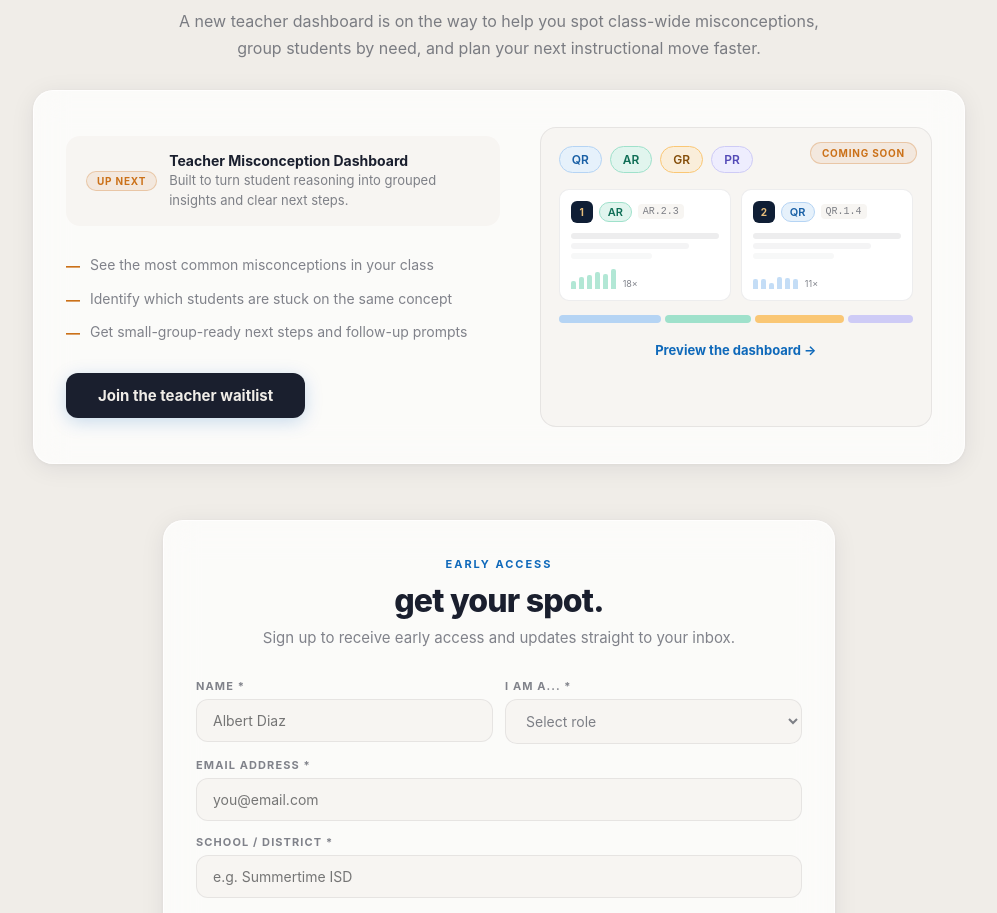
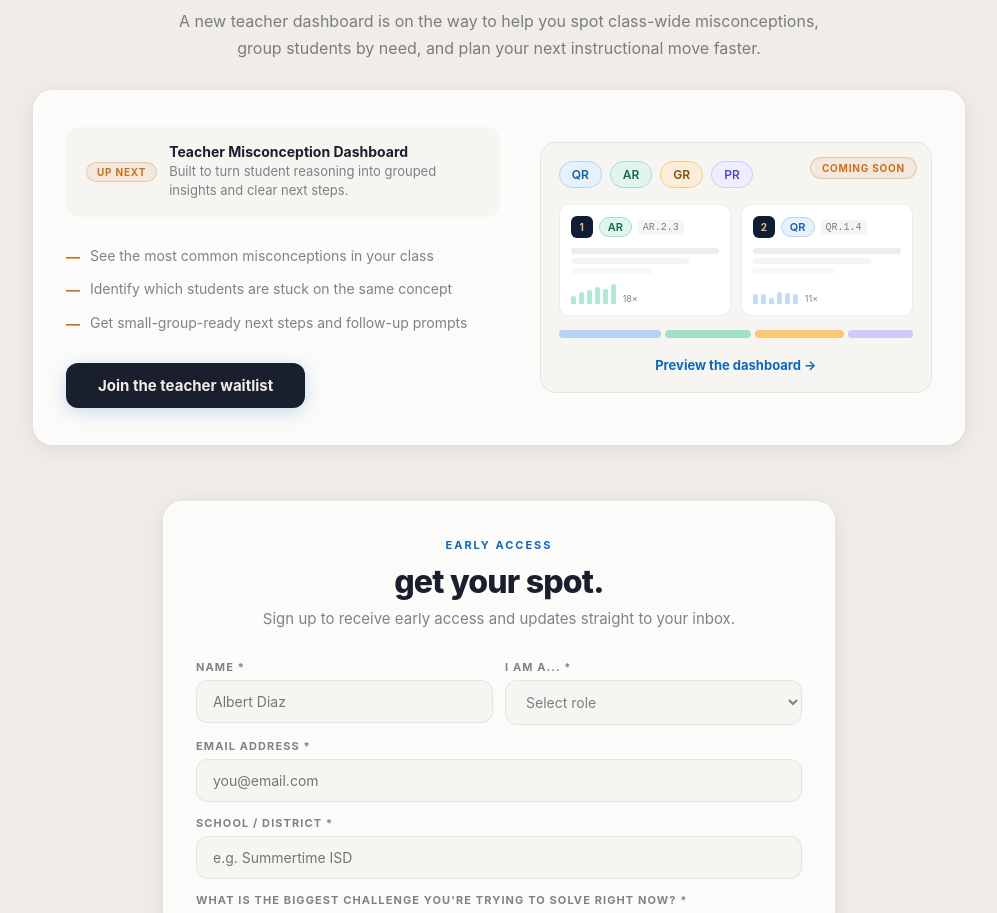
Before and after one commit to jd-oviedo/unpackmath-home, a Next.js app: page / in a window 1280 px wide. Shown: the part 1800-2713 px from the top of the page, without its empty margins (141-1138 px from the left). Built offline with nearby package versions, Linux system fonts and the light colour scheme; a web font is replaced by a local one.

Commit message:
Update page.tsx

```diff
--- a/app/page.tsx
+++ b/app/page.tsx
@@ -184,7 +184,7 @@ export default function Home() {
             </div>
 
             {/* Right: wireframe preview */}
-<div style={{ position: "relative", borderRadius: "16px", border: "1px solid var(--ec-line)", background: "var(--ec-surface2)", padding: "18px", minHeight: "300px" }}>
+<div style={{ position: "relative", borderRadius: "16px", border: "1px solid var(--ec-line)", background: "var(--ec-surface2)", padding: "18px" }}>
   <div style={{ position: "absolute", top: "14px", right: "14px", zIndex: 2, fontSize: "10px", fontWeight: 700, letterSpacing: "0.08em", textTransform: "uppercase", padding: "4px 11px", borderRadius: "999px", background: "var(--ec-orange-bg)", color: "var(--ec-orange)", border: "1px solid var(--ec-orange-border)" }}>
     coming soon
   </div>
@@ -239,9 +239,11 @@ export default function Home() {
 
       <style>{`
   @media (max-width: 760px) {
-    .um-teacher-grid {
-      grid-template-columns: 1fr !important;
-    }
+   .um-teacher-grid {
+  grid-template-columns: 1fr !important;
+  padding: 20px 16px !important;
+  gap: 24px !important;
+}
     #teachers {
       padding-top: 24px !important;
       padding-bottom: 40px !important;
```
